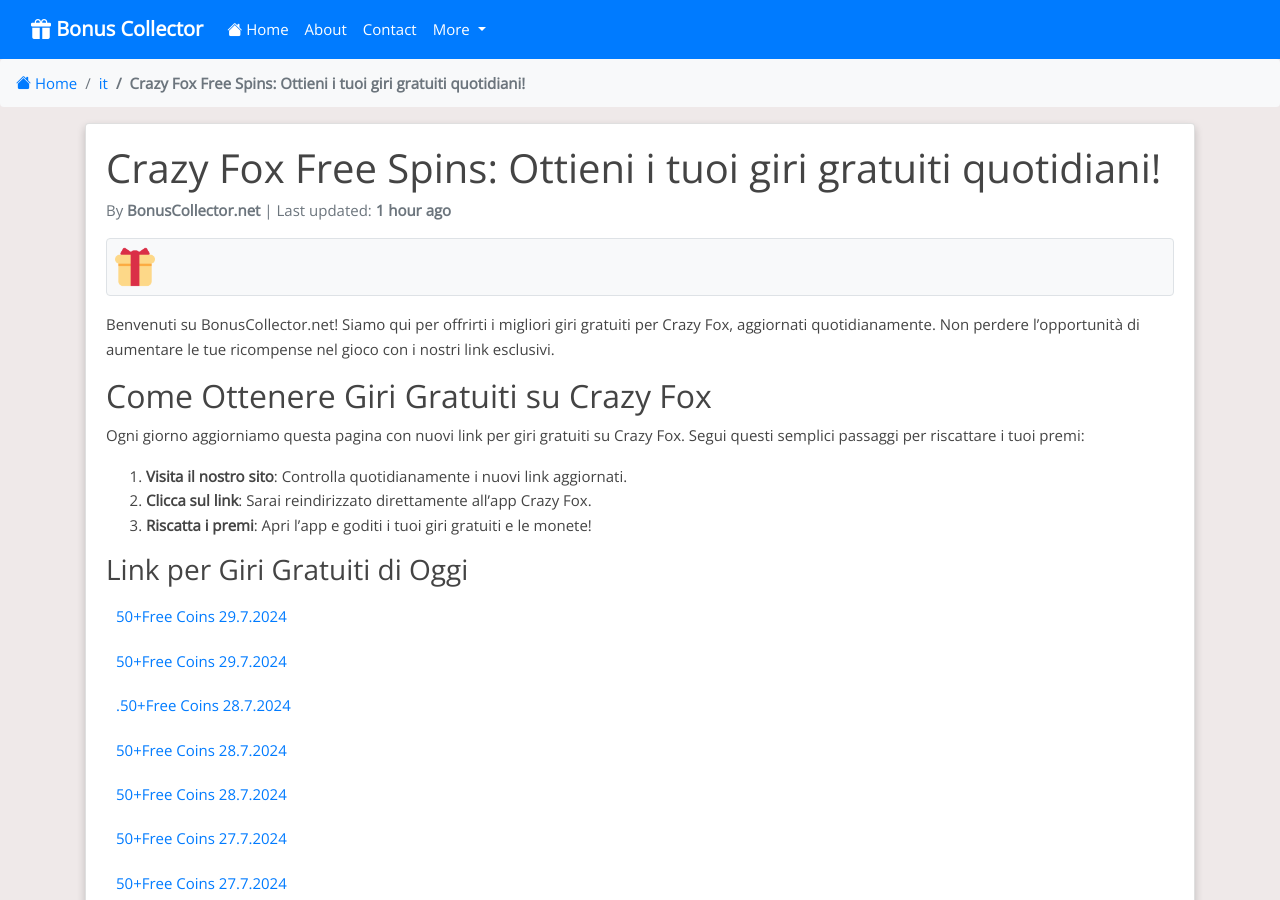
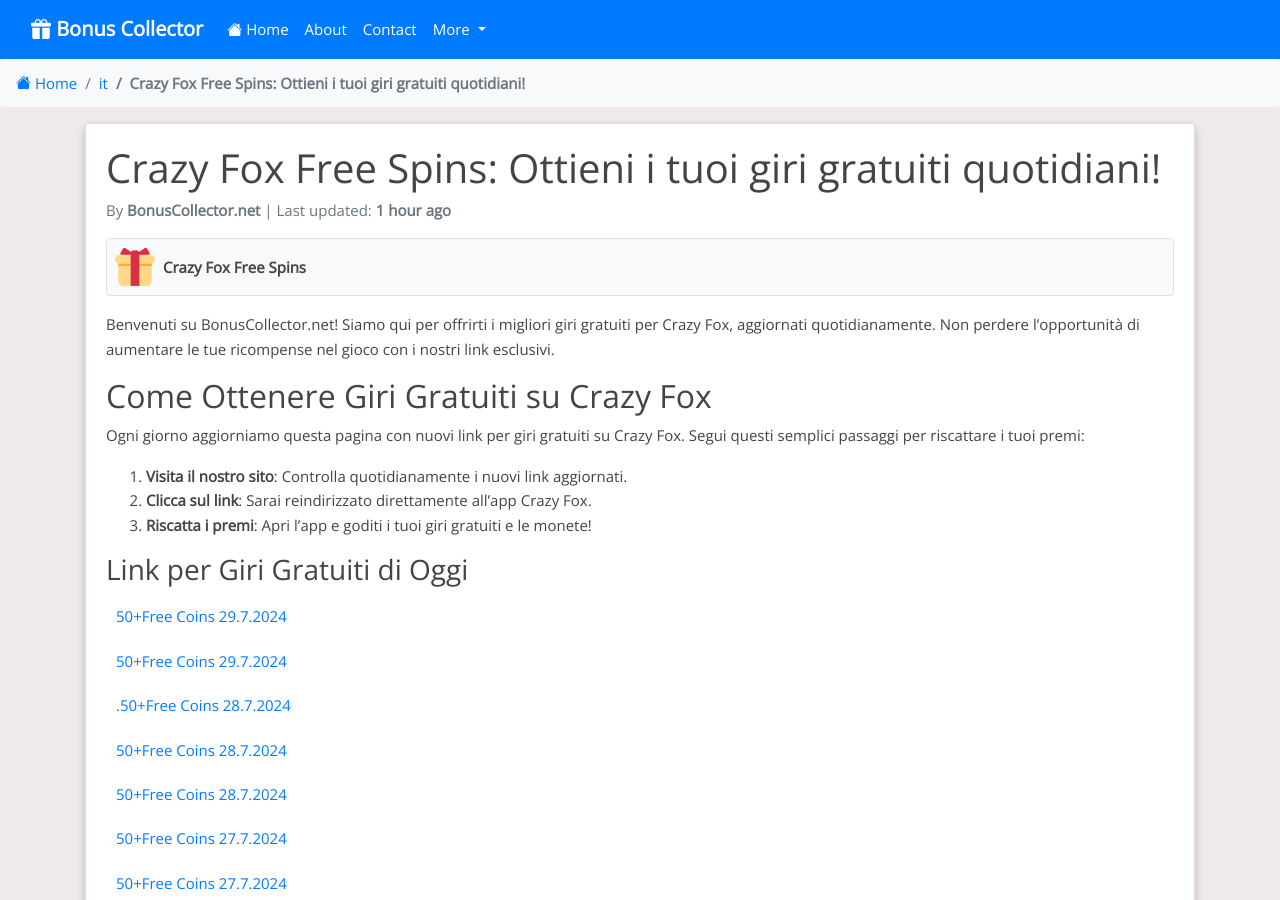
Before and after one commit to Prollad99/bs-net, a Jekyll site: the page built from it/_posts/2024-07-23-crazy-fox.md, in a window 1280 px wide and 900 px high. Built offline with Jekyll 4.4.1, drawn with Linux system fonts in a browser that asks for light colours; nearby versions of some CDN libraries; comment, search, counter and statistics services are not loaded.

Commit message:
Update 2024-07-23-crazy-fox.md

```diff
--- a/it/_posts/2024-07-23-crazy-fox.md
+++ b/it/_posts/2024-07-23-crazy-fox.md
@@ -9,6 +9,8 @@
 permalink: /it/crazy-fox-free-spins/
 image: /assets/images/crazy-fox.webp
 include_file: crazy-fox.html
+manifest: /manifests/it/crazy-fox.json
+app_name: "Crazy Fox Free Spins"
 ---
 
 Benvenuti su BonusCollector.net! Siamo qui per offrirti i migliori giri gratuiti per Crazy Fox, aggiornati quotidianamente. Non perdere l'opportunità di aumentare le tue ricompense nel gioco con i nostri link esclusivi.
```
